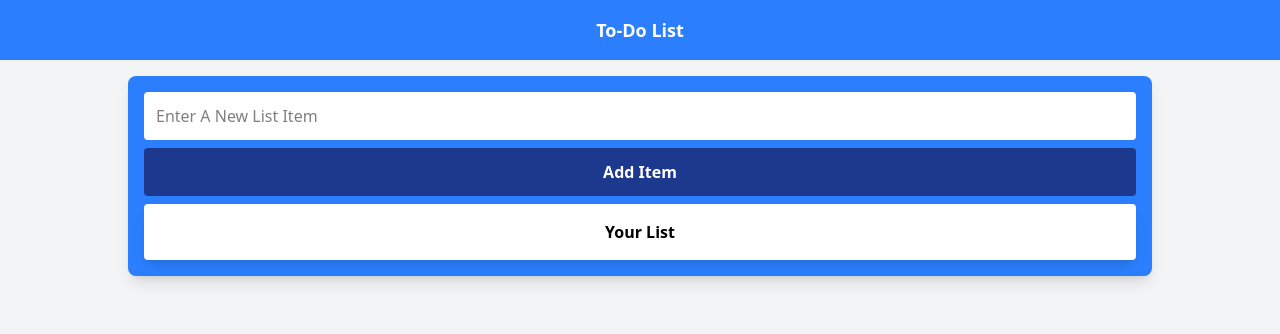
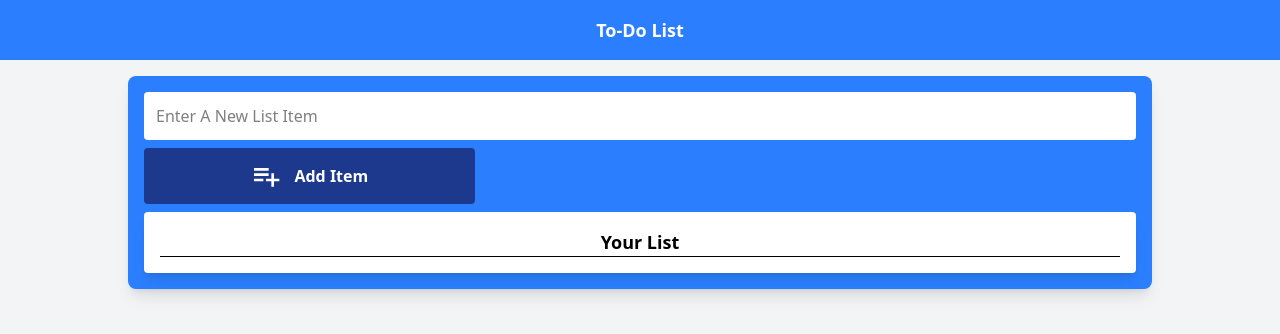
Before and after one commit to MoketeTyabekana/react-hooks, a React (Vite) app in the folder todolist/: page / in a window 1280 px wide. Shown: the top 334 px of the page. Built offline with nearby package versions, Linux system fonts and the light colour scheme.

Commit message:
install react icons and added the Add To List icon, changed the list header font size and added a horizontal line below the heading.

```diff
--- a/todolist/package.json
+++ b/todolist/package.json
@@ -12,7 +12,8 @@
   "dependencies": {
     "@tailwindcss/vite": "^4.0.3",
     "react": "^18.3.1",
-    "react-dom": "^18.3.1"
+    "react-dom": "^18.3.1",
+    "react-icons": "^5.4.0"
   },
   "devDependencies": {
     "@eslint/js": "^9.17.0",
--- a/todolist/src/App.jsx
+++ b/todolist/src/App.jsx
@@ -1,6 +1,7 @@
 // Code: App component
 import './App.css';
 import {useState}  from 'react';
+import { MdPlaylistAdd } from "react-icons/md";
 
 function App() {
 
@@ -13,11 +14,12 @@ function App() {
       <div className='w-4/5 mx-auto mt-4 bg-blue-500 p-4 rounded-lg shadow-lg grid grid-row gap-2 justify-items-start'>
 
         <input type="text" name='item' placeholder='Enter A New List Item' className='bg-white w-full p-3 rounded outline-none' />
-        <button className='bg-blue-900 w-full p-3 rounded text-white font-bold hover:bg-blue-800 ' >
-          Add Item
+        <button className='bg-blue-900 w-1/3 p-3 rounded text-white  font-bold hover:bg-blue-800 inline-flex items-center justify-center' >
+        <span className='pr-3'><MdPlaylistAdd size="2em" /></span> Add Item
         </button>
         <div className='w-full bg-white p-4 rounded shadow-lg gap-2'>
-           <h2 className='text-center font-bold'>Your List</h2>
+           <h2 className='text-center font-bold text-lg'>Your List</h2>
+           <hr  />
            <ul className='w-full gap-2'>
 
            </ul>
```
Also changed, not shown: 1 other file (tests, documents, lock files or other folders).
